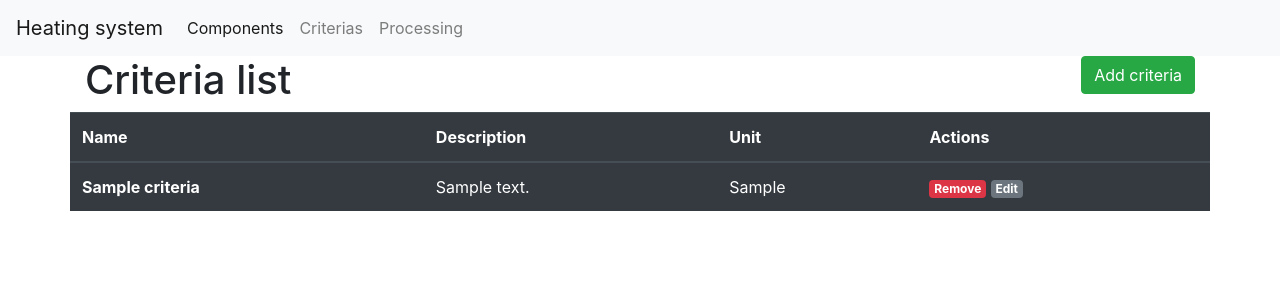
After one commit to lithuaniaHeatingSystem/mutliCriteriaAnalysisHeatingSystem, a Symfony app: template templates/criteria/list.html.twig in a window 1280 px wide. The commit adds this page. Shown: the top 300 px of the page. Run offline with Twig, Linux system fonts and the light colour scheme; the template is opened without the code that fills it: most values are stand-ins (such as "Sample title", 1, 10 or a date in 2020); style sheets or scripts are compiled from the project's sources; some libraries are stand-ins or nearby versions.

Commit message:
criteria list

```diff
--- a/templates/base.html.twig
+++ b/templates/base.html.twig
@@ -19,14 +19,17 @@
         </button>
         <div class="collapse navbar-collapse" id="navbarNavAltMarkup">
             <div class="navbar-nav">
-                <a class="nav-item nav-link active" href="#">{% trans %}menu.component{% endtrans %}<span class="sr-only">(current)</span></a>
-                <a class="nav-item nav-link" href="#">{% trans %}menu.criteria{% endtrans %}</a>
+                <a class="nav-item nav-link active" href="#">{% trans %}menu.component{% endtrans %}<span
+                            class="sr-only">(current)</span></a>
+                <a class="nav-item nav-link" href="{{ path('criteria_list') }}">{% trans %}menu.criteria{% endtrans %}</a>
                 <a class="nav-item nav-link" href="#">{% trans %}menu.process{% endtrans %}</a>
             </div>
         </div>
     </nav>
 </header>
+<div class="container">
 {% block body %}{% endblock %}
+</div>
 {% block javascripts %}
     {{ encore_entry_script_tags('app') }}
 {% endblock %}
--- /dev/null
+++ b/templates/criteria/list.html.twig
@@ -0,0 +1,44 @@
+{% extends 'base.html.twig' %}
+
+{% block title %}Hello CriteriaController!{% endblock %}
+
+{% block body %}
+    <div class="row">
+        <div class="col">
+            <h1>{% trans %}criteria.list.name{% endtrans %}</h1>
+        </div>
+        <div class="col text-md-right">
+            <a href="{{ path('criteria_add') }}" role="button" class="btn btn-success">{% trans %}criteria.list.action.add{% endtrans %}</a>
+        </div>
+    </div>
+    <div class="row">
+        <div class="table-responsive">
+            <table class="table table-dark">
+                <thead>
+                <tr>
+                    <th scope="col">{% trans %}criteria.list.label{% endtrans %}</th>
+                    <th scope="col">{% trans %}criteria.list.description{% endtrans %}</th>
+                    <th scope="col">{% trans %}criteria.list.mesure_unit{% endtrans %}</th>
+                    <th scope="col">{% trans %}criteria.list.actions{% endtrans %}</th>
+                </tr>
+                </thead>
+                <tbody>
+                {% for criteria in criterias %}
+                    <tr>
+                        <th scope="row">{{ criteria.label }}</th>
+                        <td>{{ criteria.description }}</td>
+                        <td>{{ criteria.mesureUnit }}</td>
+                        <td>
+                            <a href="#"
+                               class="badge badge-danger">{% trans %}criteria.list.action.remove{% endtrans %}</a>
+                            <a href="#"
+                               class="badge badge-secondary">{% trans %}criteria.list.action.edit{% endtrans %}</a>
+
+                        </td>
+                    </tr>
+                {% endfor %}
+                </tbody>
+            </table>
+        </div>
+    </div>
+{% endblock %}
--- a/translations/messages.en.yaml
+++ b/translations/messages.en.yaml
@@ -7,3 +7,15 @@ menu:
 home:
     title: HomePage
     explain: Explain how it's work
+
+criteria:
+    list:
+        name: Criteria list
+        label: Name
+        description: Description
+        mesure_unit: Unit
+        actions: Actions
+        action:
+            add: Add criteria
+            remove: Remove
+            edit: Edit
```
Also changed, not shown: src/Controller/CriteriaController.php (added, +30 -0 lines), templates/criteria/add.html.twig (added, +9 -0 lines).
